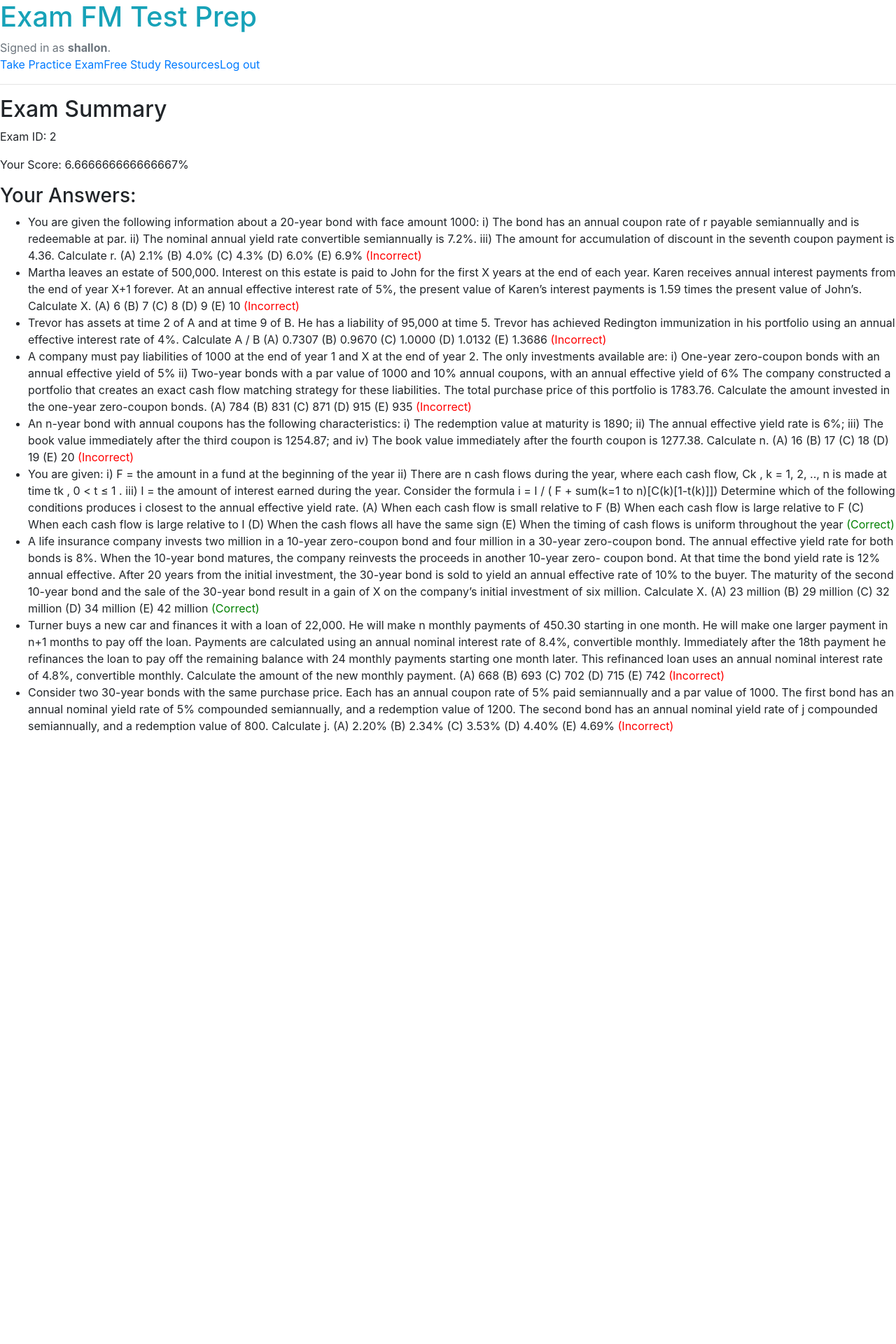
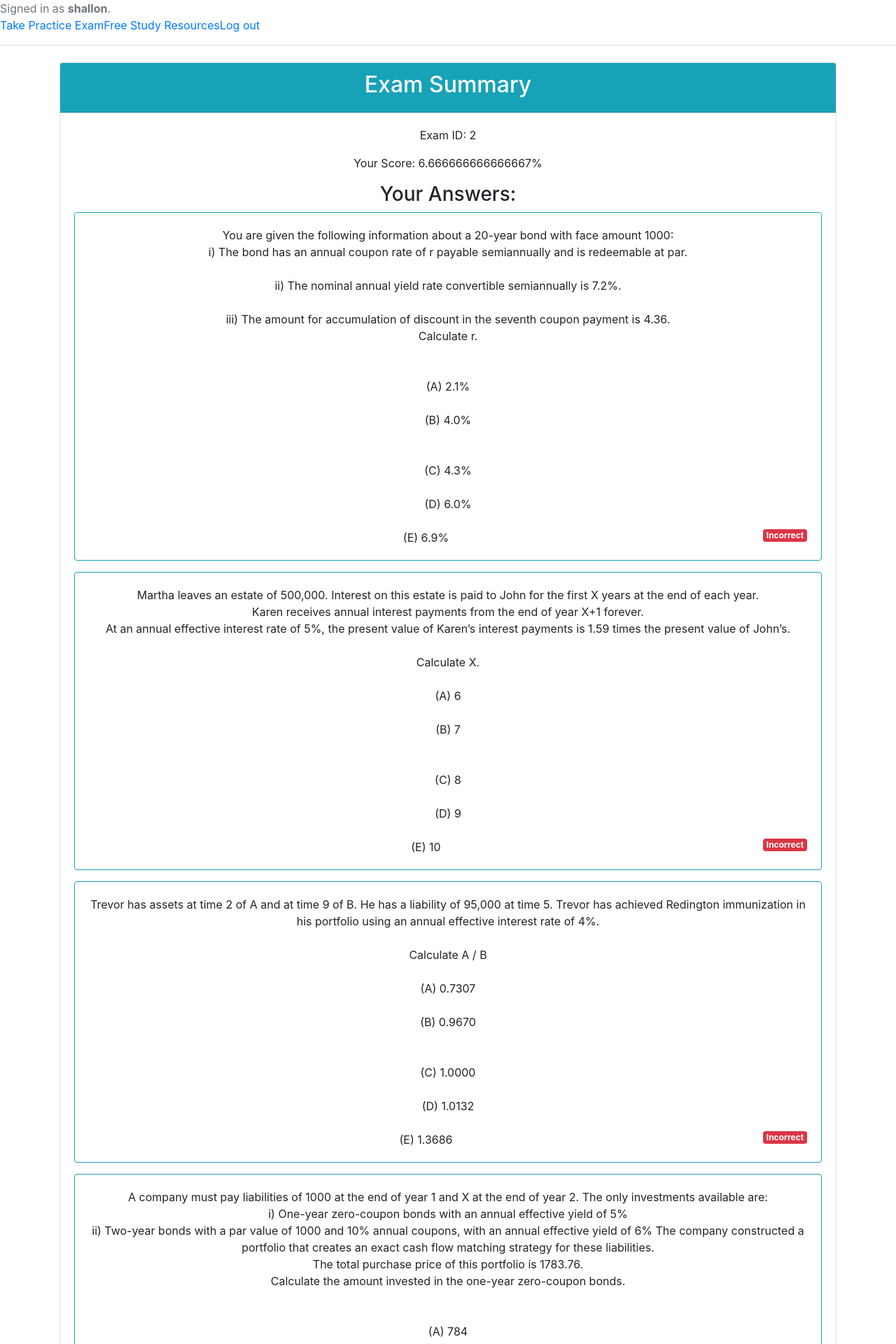
Before and after one commit to shallondev/capstone-cs50w, a Django app: page /exam_summary/2/ in a window 1280 px wide. Shown: the top 1920 px of the page at 70% size. Before the commit the page ends 1047 px from the top, so only its background shows below. Run offline with Django 4.2, Linux system fonts and the light colour scheme; a user stored in the database is signed in; data comes from the database, SQL or seed files in the repository; both versions use the stored data as it was after the commit; some libraries are stand-ins or nearby versions.

Commit message:
Added bootstrap

```diff
--- a/capstone/exams/static/exams/script.js
+++ b/capstone/exams/static/exams/script.js
@@ -1,24 +1,29 @@
 document.addEventListener('DOMContentLoaded', () => {
-    console.log('DOMContentLoaded event fired');
+    console.log('Script is running');
 
     // Get elements
-    var questions = document.querySelectorAll('.question');
+    var questionContents = document.querySelectorAll('.question-content');
 
     // Format question content
-    questions.forEach(question => {
-        question.innerHTML = formatQuestionContent(question.innerHTML);
+    questionContents.forEach(content => {
+        content.innerHTML = formatQuestionContent(content.innerHTML);
     });
 
-    // Helper function to format question content
     function formatQuestionContent(content) {
-        // Modify the content using regular expressions
+        console.log('Formatting content:', content);
+
+        // Add line breaks after Roman numerals and certain patterns
         content = content.replace(/(\([A-E]\))/g, '<br><br>$1');
-        content = content.replace(/(\(i\))/g, '<br><br>$1');
-        content = content.replace(/(\(ii\))/g, '<br>$1');
-        content = content.replace(/(\(iii\))/g, '<br>$1');
-        content = content.replace(/(\(iv\))/g, '<br>$1');
-        content = content.replace(/(?<!\d)[.]\s/g, '$&<br>');
+        content = content.replace(/(\(?[ivxlc]+\))/ig, '<br>$1');
+
+        // Add line breaks after certain patterns
+        content = content.replace(/(?<![A-Z\d])[.]\s/g, '$&<br>');
+
+        // Separate 'Calculate' from the following text
         content = content.replace(/\b(Calculate)\b/g, '<br>$1');
+
+        console.log('Formatted content:', content);
         return content;
     }
+
 });
--- a/capstone/exams/templates/exams/exam_summary.html
+++ b/capstone/exams/templates/exams/exam_summary.html
@@ -1,22 +1,33 @@
 {% extends "exams/layout.html" %}
+{% load static %}
 
 {% block body %}
+    <div class="container text-center mt-4">
+        <div class="card mb-3" style="max-width: 1200px; margin: 0 auto;">
+            <div class="card-header bg-info text-white">
                 <h2>Exam Summary</h2>
-
-    <p>Exam ID: {{ exam.id }}</p>
-    <p>Your Score: {{ user_score }}%</p>
-
+            </div>
+            <div class="card-body">
+                <p class="card-text">Exam ID: {{ exam.id }}</p>
+                <p class="card-text">Your Score: {{ user_score }}%</p>
                 <h3>Your Answers:</h3>
-    <ul>
                 {% for user_question in user_questions %}
-            <li>
+                    <div class="card mb-3 border-info"> <!-- Add border-info class for blue border -->
+                        <div class="card-body question-content">
                             {{ user_question.question.content }}
                             {% if user_question.is_correct %}
-                    <span style="color: green;">(Correct)</span>
+                                <span class="badge badge-success float-right">Correct</span>
                             {% else %}
-                    <span style="color: red;">(Incorrect)</span>
+                                <span class="badge badge-danger float-right">Incorrect</span>
                             {% endif %}
-            </li>
+                        </div>
+                    </div>
                 {% endfor %}
-    </ul>
+            </div>
+        </div>
+    </div>
 {% endblock %}
+
+{% block script %}
+    <script src="{% static 'exams/script.js' %}"></script>
+{% endblock %}
--- a/capstone/exams/templates/exams/layout.html
+++ b/capstone/exams/templates/exams/layout.html
@@ -10,7 +10,6 @@
         {% endblock %}
     </head>
     <body>
-        <h1 class="text-info">Exam FM Test Prep</h2>
         <div class="text-secondary">
             {% if user.is_authenticated %}
                 Signed in as <strong>{{ user.username }}</strong>.
```
Also changed, not shown: capstone/exams/templates/exams/create_exam.html (+5 -2 lines), capstone/exams/templates/exams/take_exam.html (+15 -9 lines), capstone/db.sqlite3. Lines whose indentation alone changed are shown as unchanged.
